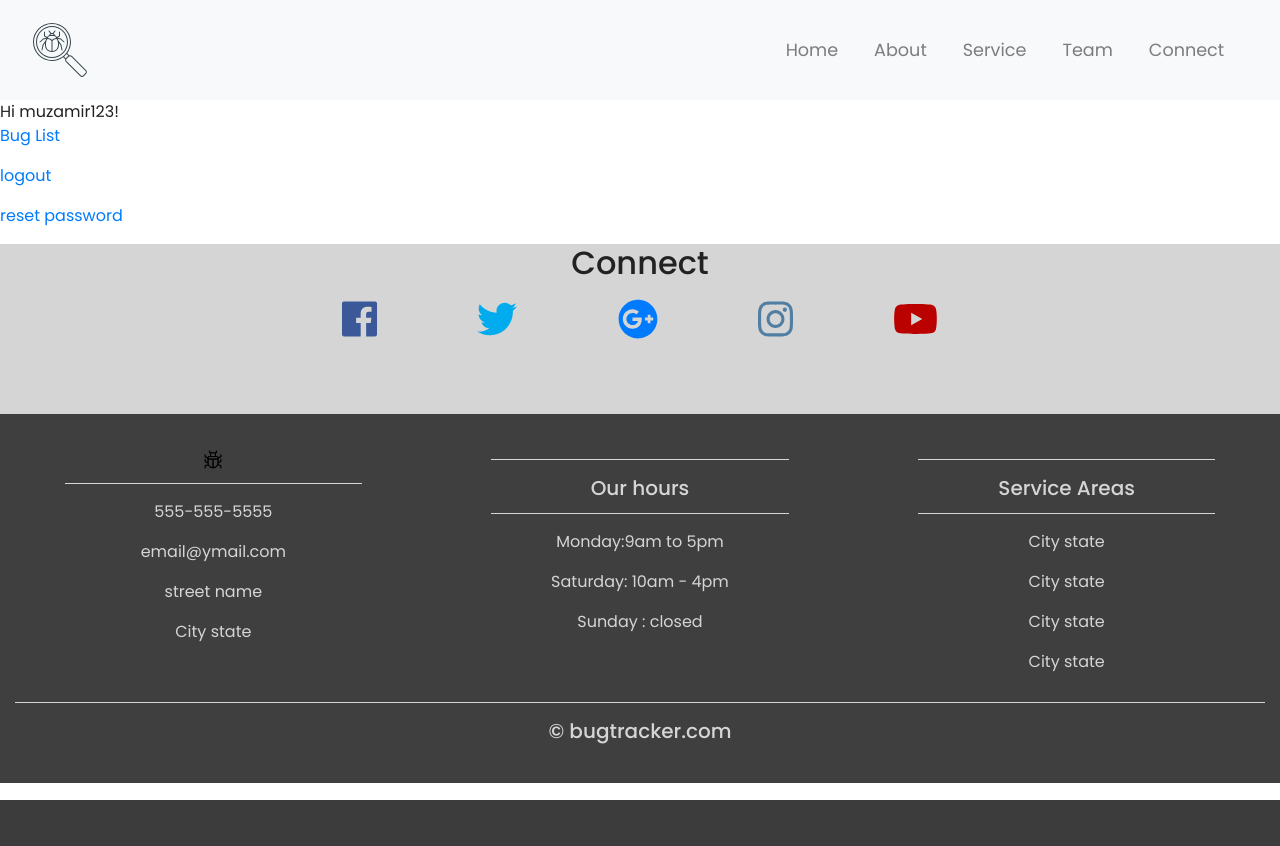
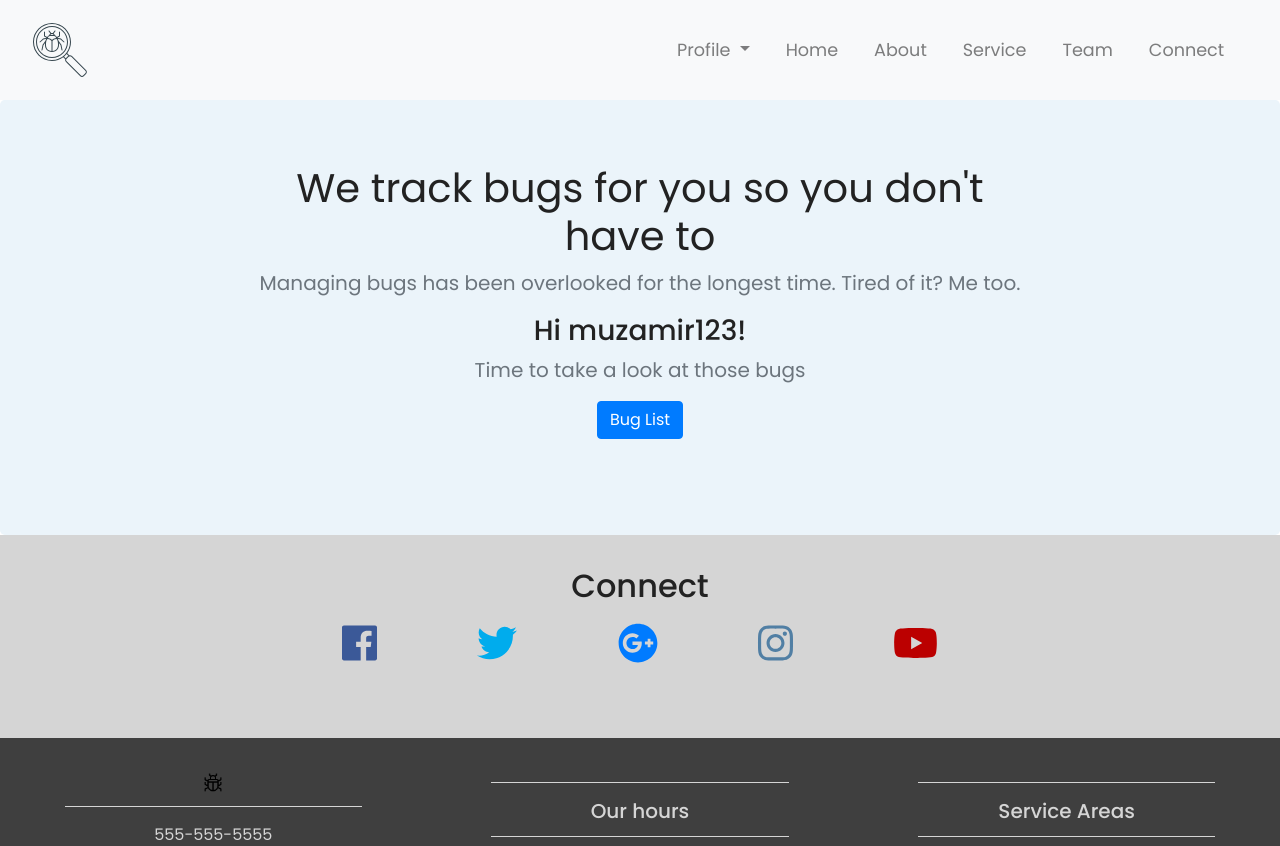
Before and after one commit to Muzamir0604/bugtracker, a Django app: page / in a window 1280 px wide. Shown: the top 846 px of the page. Before the commit the page ends 800 px from the top, so only its background shows below. Run offline with Django 3.2, Linux system fonts and the light colour scheme; a user stored in the database is signed in; some libraries are stand-ins or nearby versions.

Commit message:
ui login, signup and home

```diff
--- a/bug/templates/bug/bug_details.html
+++ b/bug/templates/bug/bug_details.html
@@ -1,6 +1,7 @@
 {% extends "base.html" %}
 
 {% block content %}
+<div class="container">
 <h1>{{title}}</h1>
 <p>{{desc}}</p>
 <p>{{date}}</p>
@@ -8,5 +9,5 @@
 
 <p><a href="{% url 'bug:index' %}">Back to List</a></p>
 
-
+</div>
 {% endblock %}
--- a/bugtracker/settings.py
+++ b/bugtracker/settings.py
@@ -39,7 +39,8 @@ INSTALLED_APPS = [
     'django.contrib.staticfiles',
     'bug.apps.BugConfig',
     'users.apps.UsersConfig',
-    'product.apps.ProductConfig'
+    'product.apps.ProductConfig',
+    'widget_tweaks',
 ]
 
 MIDDLEWARE = [
--- a/requirements.txt
+++ /dev/null
@@ -1,3 +0,0 @@
-Django==2.2.7
-pytz==2019.3
-sqlparse==0.3.0
--- /dev/null
+++ b/static/custom.css
@@ -0,0 +1,12 @@
+.jumbotron {
+  background-color: #EBF4FA;
+  margin-bottom: 0rem !important;
+}
+
+.jumbotron-heading {
+  font-weight: 300;
+}
+
+.jumbotron .container {
+  max-width: 51rem;
+}
--- a/static/styles/main.css
+++ b/static/styles/main.css
@@ -1,10 +1,24 @@
 @import url('https://fonts.googleapis.com/css?family=Poppins:400,500,700');
 
+section{
+  position: relative;
+  background: $color1;
+  text-align: center;
+}
 html,body{
   height: 100%;
   width:100%;
   font-family: 'Poppins', sans-serif;
   color: #222
+}
+.bug-index{
+  background-color: $color2;
+}
+.btn{
+  margin-bottom:1rem;
+}
+.login-jumbo{
+  padding-top: 0;
 }
 .navbar{
   padding: .8rem;
@@ -19,6 +33,10 @@ html,body{
   height: 20px;
   width:20px;
 }
+
+
+
+
 
 .social a{
   font-size: 2.5em;
@@ -42,8 +60,12 @@ html,body{
 .padding{
   padding-bottom: 2rem;
 }
+h2{
+  padding-top:2rem
+}
 .social-container{
   background-color: #d5d5d5;
+
 }
 
 .fa-facebook:hover,
--- a/templates/base.html
+++ b/templates/base.html
@@ -6,12 +6,16 @@
 	<meta charset="utf-8">
 	<meta name="viewport" content="width=device-width, initial-scale=1">
 	<title>{% block title %}Django Auth Tutorial{% endblock %}</title>
+
+
 	<link rel="stylesheet" href="https://maxcdn.bootstrapcdn.com/bootstrap/4.0.0/css/bootstrap.min.css">
+	<link href="{% static 'custom.css' %}" rel="stylesheet">
+	<link href="{% static 'styles/main.css' %}" rel="stylesheet">
 	<script src="https://ajax.googleapis.com/ajax/libs/jquery/3.3.1/jquery.min.js"></script>
 	<script src="https://cdnjs.cloudflare.com/ajax/libs/popper.js/1.12.9/umd/popper.min.js"></script>
 	<script src="https://maxcdn.bootstrapcdn.com/bootstrap/4.0.0/js/bootstrap.min.js"></script>
 	<script src="https://use.fontawesome.com/releases/v5.0.8/js/all.js"></script>
-	<link href="{% static 'styles/main.css' %}" rel="stylesheet">
+
 </head>
 <body>
   <!-- Navigation -->
@@ -24,12 +28,26 @@
 		</button>
 		<div class="collapse navbar-collapse" id ="navbarResponsive">
 			<ul class="navbar-nav ml-auto">
-				<li class="nav-item"><a href="#" class="nav-link">Home</a></li>
+				{% if user.is_authenticated %}
+				<li class="nav-item dropdown">
+			<a class="nav-link dropdown-toggle" href="#" id="navbarDropdownMenuLink" data-toggle="dropdown" aria-haspopup="true" aria-expanded="false">
+				Profile
+			</a>
+				<div class="dropdown-menu" aria-labelledby="navbarDropdownMenuLink">
+				<a class="dropdown-item" href="#">My Profile</a>
+				<a class="dropdown-item" href="{% url 'logout' %}">Logout</a>
+				<a class="dropdown-item" href="{% url  'password_reset' %}">Reset Password</a>
+				</div>
+				{% endif %}
+				</li>
+				<li class="nav-item"><a href="{% url 'home' %}" class="nav-link">Home</a></li>
 				<li class="nav-item"><a href="#" class="nav-link">About</a></li>
 				<li class="nav-item"><a href="#" class="nav-link">Service</a></li>
 				<li class="nav-item"><a href="#" class="nav-link">Team</a></li>
 				<li class="nav-item"><a href="#" class="nav-link">Connect</a></li>
+
 			</ul>
+
 		</div>
 	</div>
 </nav>
--- a/templates/home.html
+++ b/templates/home.html
@@ -3,14 +3,26 @@
 {% block title %}Home{% endblock %}
 
 {% block content %}
+
+  <section class="jumbotron text-center">
+    <div class="container">
+      <h1 class="jumbotron-heading">We track bugs for you so you don't have to</h1>
+      <p class="lead text-muted">Managing bugs has been overlooked for the longest time. Tired of it? Me too.</p>
+
+    </div>
 {% if user.is_authenticated %}
-  Hi {{ user.username }}!
-  <p><a href="{% url 'bug:index' %}">Bug List</a></p>
-
-  <p><a href="{% url 'logout' %}">logout</a></p>
-  <p><a href="{% url 'password_reset' %}">reset password</a></p>
+  <h3>Hi {{ user.username }}!</h3>
+  <div class="col-sm text-center bug-index">
+  <p class="lead text-muted">Time to take a look at those bugs</p>
+  <p><a href="{% url 'bug:index' %}" class="btn btn-primary">Bug List</a></p>
+</div>
+  {% comment %} <p><a href="{% url 'logout' %}" class="btn btn-danger">logout</a></p> {% endcomment %}
+  {% comment %} <p><a href="{% url 'password_reset' %}" class="btn btn-warning">reset password</a></p> {% endcomment %}
 {% else %}
   <p>You are not logged in</p>
-  <a href="{% url 'login' %}">login</a>
+  <a href="{% url 'login' %}" class="btn btn-primary">login</a>
+  <p> Don't have an account?<a href="{% url 'signup' %}"> Create an account</a><p/>
 {% endif %}
+</section>
+
 {% endblock %}
```
Also changed, not shown: bug/templates/bug/index.html (+24 -16 lines), templates/registration/login.html (+17 -2 lines), templates/signup.html (+17 -2 lines), users/views.py (+10 -2 lines), db.sqlite3, static/favicon.ico (added), 3 other files.
